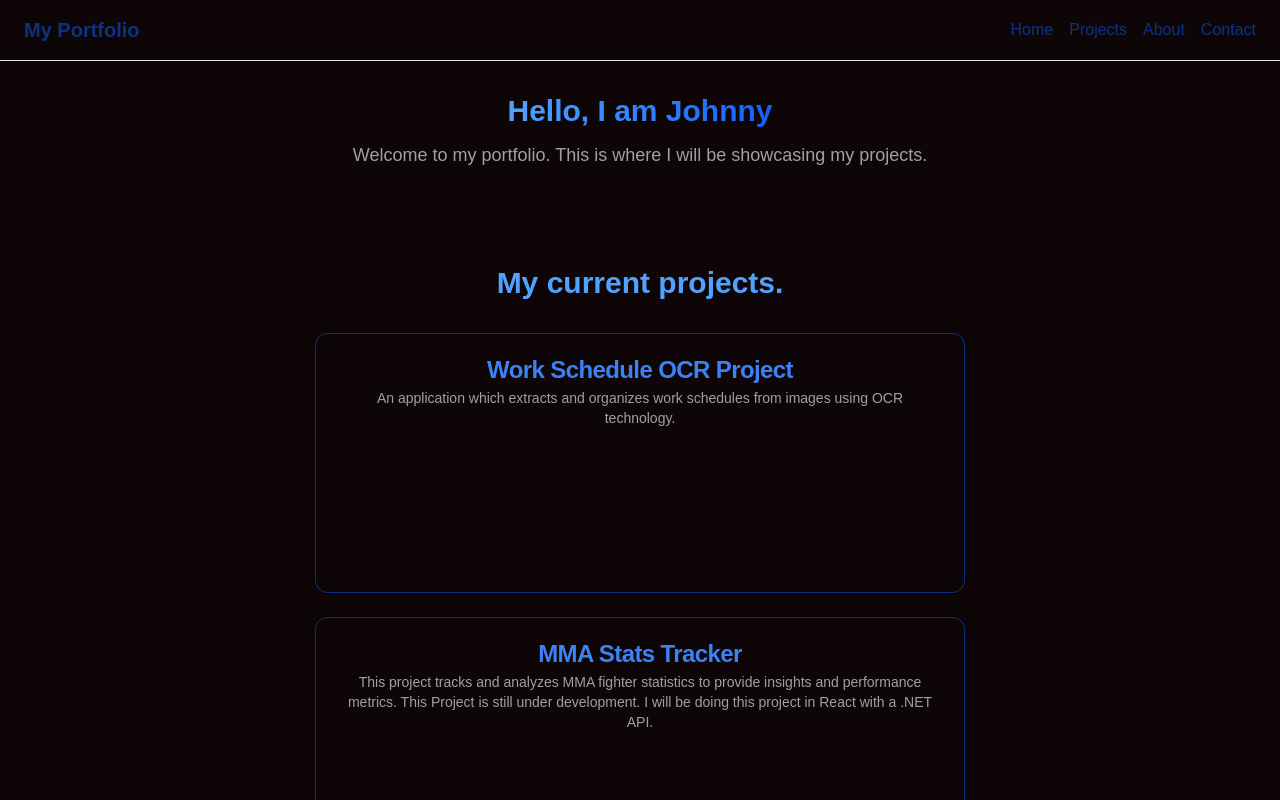
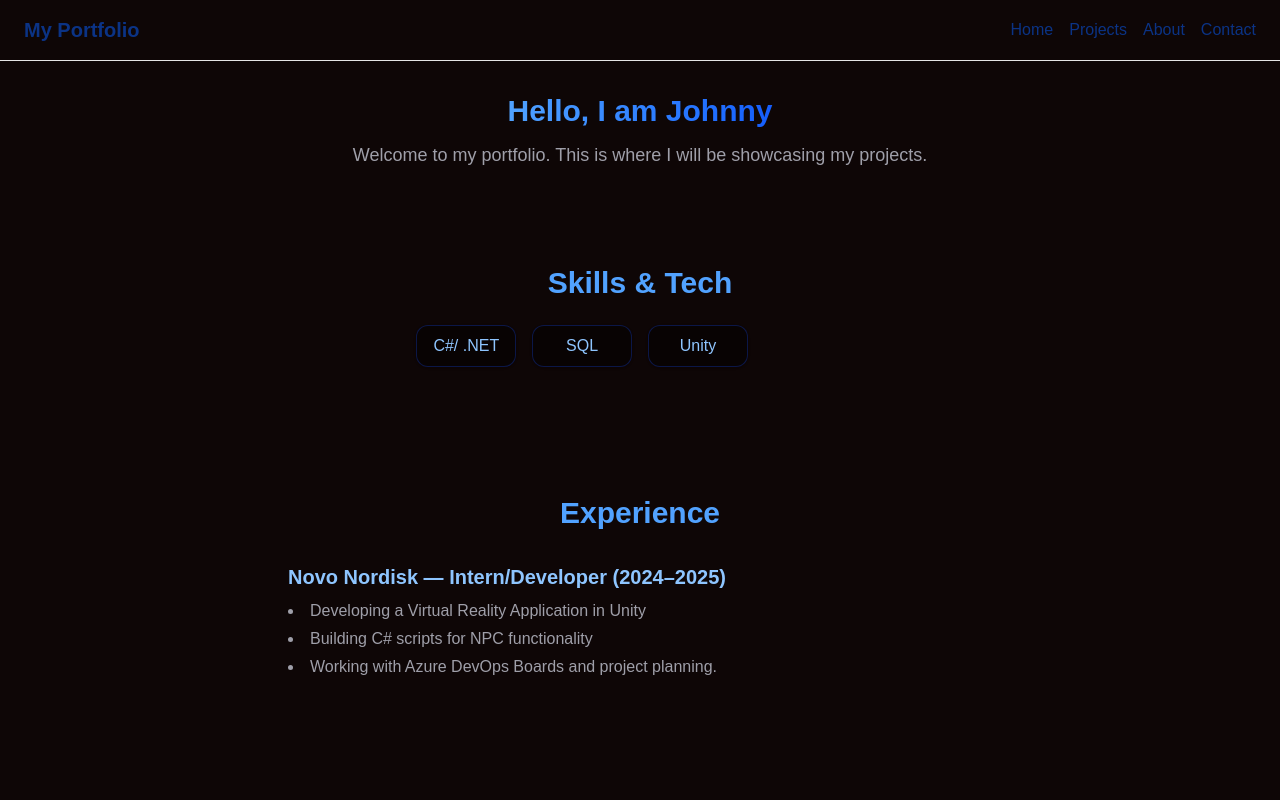
Before and after one commit to JohnnyNguyen97/CV, a Next.js app: page / in a window 1280 px wide. Shown: the top 800 px of the page. Built offline with nearby package versions, Linux system fonts and the light colour scheme.

Commit message:
Added Skills/Tech and experience, not complete yet

```diff
--- a/app/page.tsx
+++ b/app/page.tsx
@@ -1,10 +1,15 @@
 import Hero from "@/components/sections/Hero";
 import ProjectCard from "@/components/ProjectCard";
+import Skills from "@/components/sections/Skills";
+import Experience from "@/components/sections/Experience";
 
 export default function Home() {
   return (
     <main className="w-full">
       <Hero />
+
+      <Skills />
+      <Experience />
 
       <section className="px-8 py-16">
         <h2 className="text-3xl font-semibold mb-8 items-center text-center text-blue-400">
--- a/components/sections/Experience.tsx
+++ b/components/sections/Experience.tsx
@@ -0,0 +1,21 @@
+export default function Experience() {
+  return (
+    <section className="px-8 py-16 max-w-3xl mx-auto">
+      <h2 className="text-3xl font-semibold mb-8 text-blue-400 text-center">
+        Experience
+      </h2>
+      <div className="space-y-8 text-zinc-400">
+        <div>
+          <h3 className="text-xl font-semibold text-blue-300">
+            Novo Nordisk — Intern/Developer (2024–2025)
+          </h3>
+          <ul className="list-disc list-inside mt-2 space-y-1">
+            <li>Developing a Virtual Reality Application in Unity</li>
+            <li>Building C# scripts for NPC functionality</li>
+            <li>Working with Azure DevOps Boards and project planning.</li>
+          </ul>
+        </div>
+      </div>
+    </section>
+  );
+}
--- a/components/sections/Skills.tsx
+++ b/components/sections/Skills.tsx
@@ -0,0 +1,20 @@
+export default function Skills() {
+  const skills = ["C#/ .NET", "SQL", "Unity"];
+
+  return (
+    <section className="px-8 py-16 flex flex-col items-center text-center gap-6">
+      <h2 className="text-3xl font-semibold text-blue-400">Skills & Tech</h2>
+
+      <div className="grid grid-cols-2 sm:grid-cols-3 md:grid-cols-4 gap-4 max-w-3xl">
+        {skills.map((skill) => (
+          <div
+            key={skill}
+            className="px-4 py-2 rounded-xl bg-black/40 text-blue-300 border border-blue-700/30 shadow-sm"
+          >
+            {skill}
+          </div>
+        ))}
+      </div>
+    </section>
+  );
+}
```
